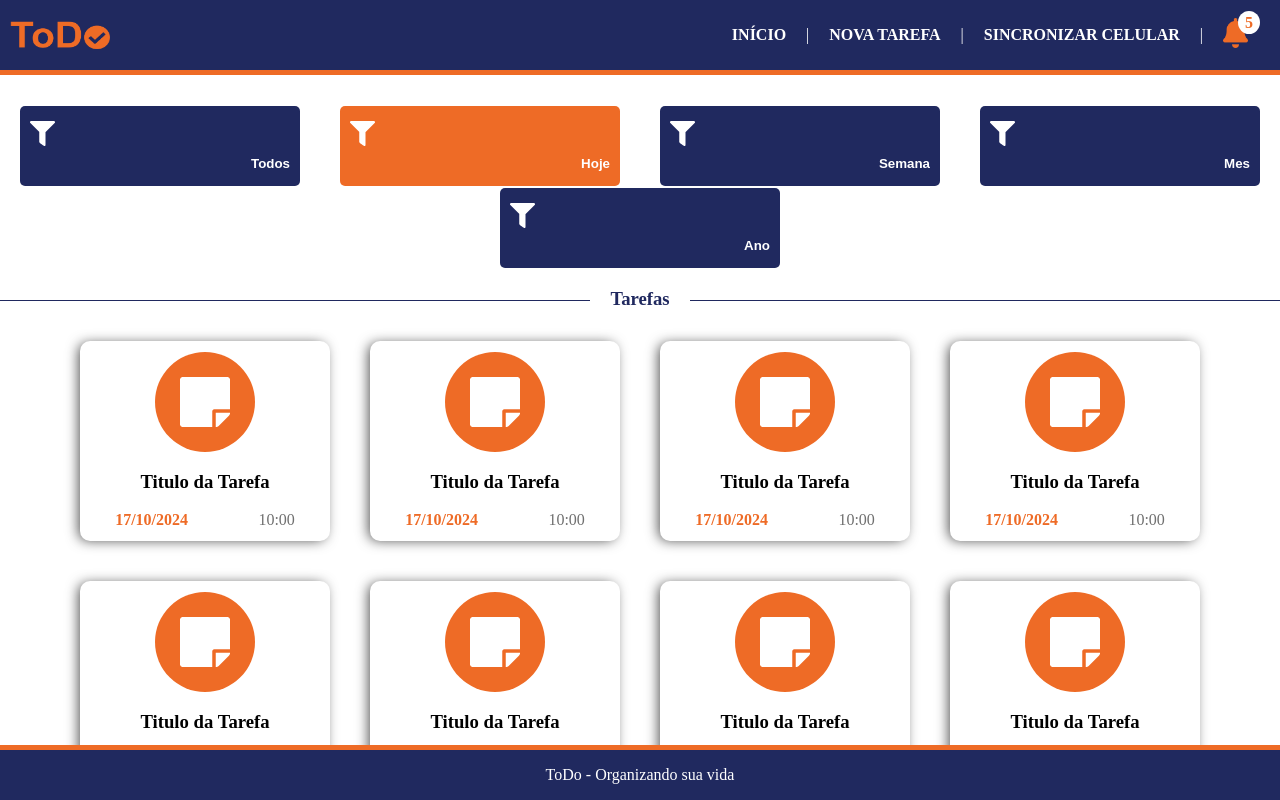
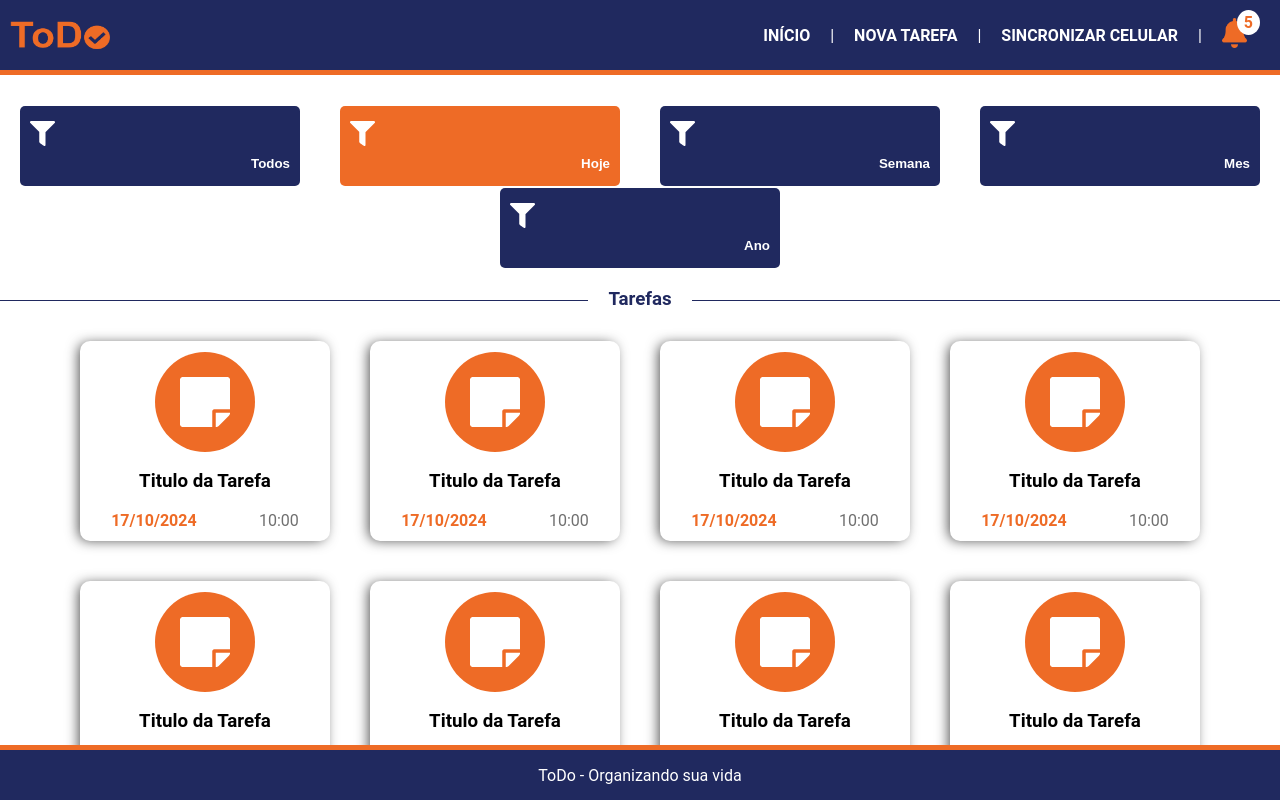
Before and after one commit to jfmsantos/to-do, a React app: page web/public/index.html in a window 1280 px wide. Shown: the top 800 px of the page. Built offline with nearby package versions, Linux system fonts and the light colour scheme.

Commit message:
# Adicionar - Padrao de fonte para a aplicacao.

```diff
--- a/web/public/index.html
+++ b/web/public/index.html
@@ -6,8 +6,10 @@
         <title>ToDo - Organizando sua vida</title>
         <style>
             body {
+                @import url('https://fonts.googleapis.com/css2?family=Roboto:wght@400;500&display=swap');
                 padding: 0;
                 margin: 0;
+                font-family: 'Roboto', sans-serif;
             }
         </style>
     </head>
```
